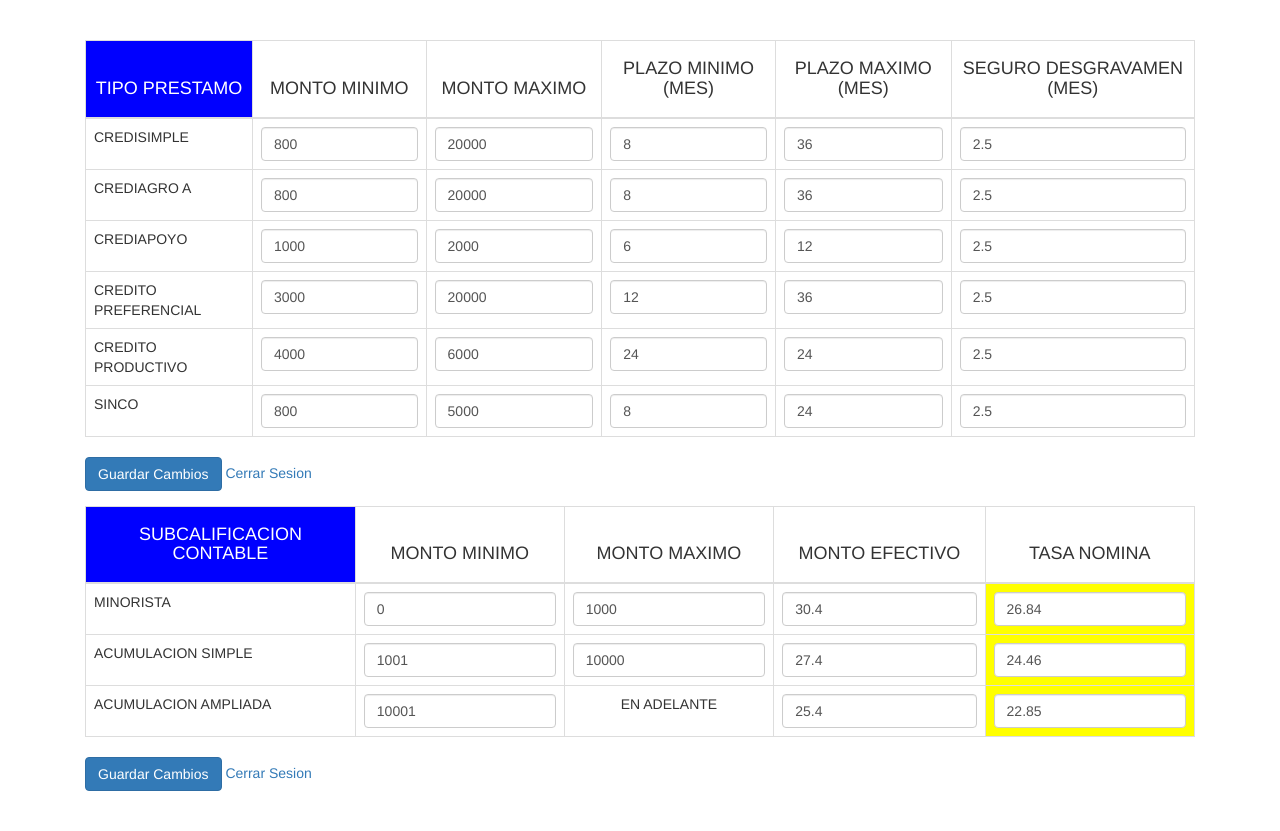
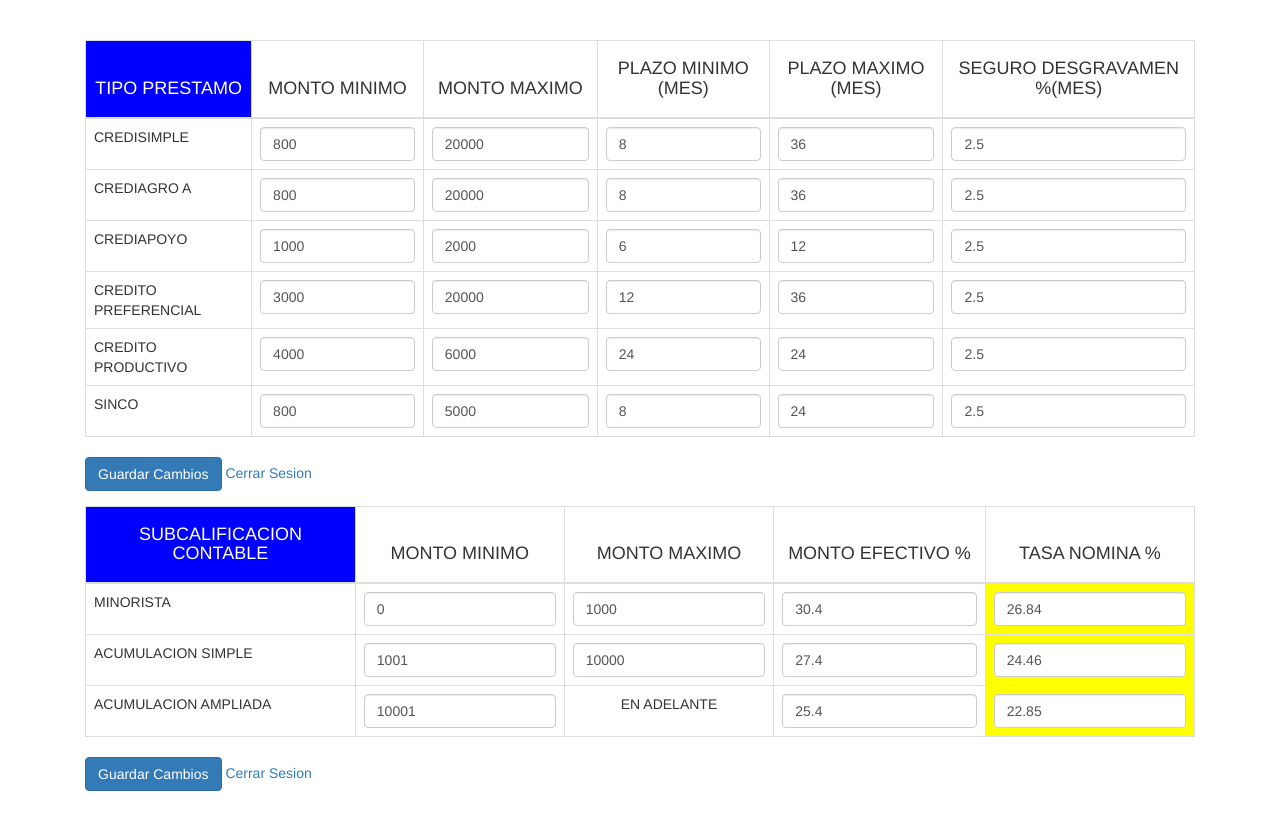
Before and after one commit to EliuFlorez/codeigniter-credit, a CodeIgniter app: page /database/index.php/settings in a window 1280 px wide. Shown: the part 41-872 px from the top of the page. Run offline with CodeIgniter, Linux system fonts and the light colour scheme; a user stored in the database is signed in; data comes from the database, SQL or seed files in the repository.

Commit message:
Fix Text

```diff
--- a/application/views/settings/index.php
+++ b/application/views/settings/index.php
@@ -12,7 +12,7 @@
 					<th class="text-center"><h4>MONTO MAXIMO</h4></th>
 					<th class="text-center"><h4>PLAZO MINIMO (MES)</h4></th>
 					<th class="text-center"><h4>PLAZO MAXIMO (MES)</h4></th>
-					<th class="text-center"><h4>SEGURO DESGRAVAMEN (MES)</h4></th>
+					<th class="text-center"><h4>SEGURO DESGRAVAMEN %(MES)</h4></th>
 				</tr>
 			</thead>
 			<tbody>
@@ -168,8 +168,8 @@
 					<th class="text-center" style="background-color:blue"><h4 style="color:white">SUBCALIFICACION CONTABLE</h4></th>
 					<th class="text-center"><h4>MONTO MINIMO</h4></th>
 					<th class="text-center"><h4>MONTO MAXIMO</h4></th>
-					<th class="text-center"><h4>MONTO EFECTIVO</h4></th>
-					<th class="text-center"><h4>TASA NOMINA</h4></th>
+					<th class="text-center"><h4>MONTO EFECTIVO %</h4></th>
+					<th class="text-center"><h4>TASA NOMINA %</h4></th>
 				</tr>
 			</thead>
 			<tbody>
```
